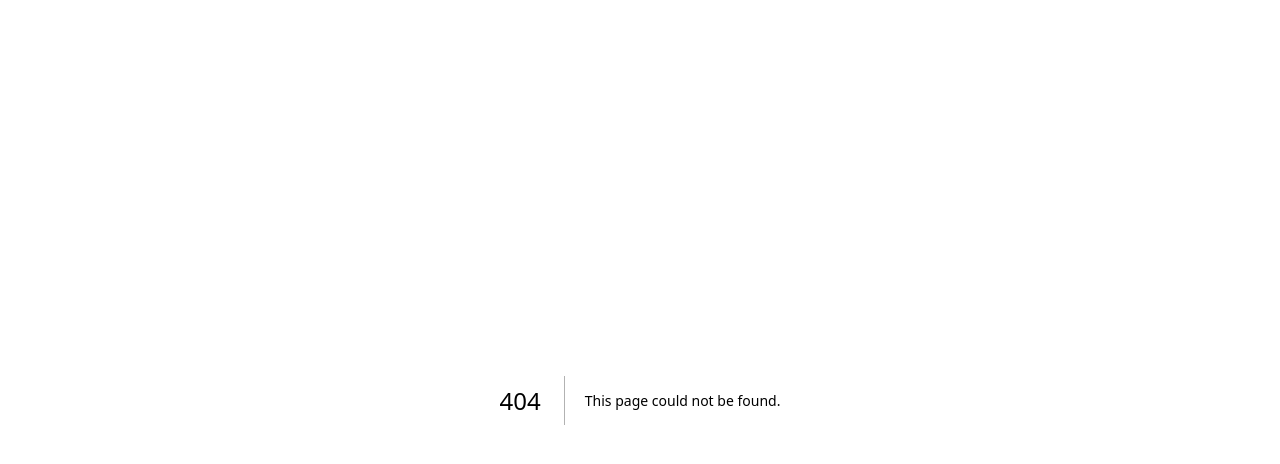
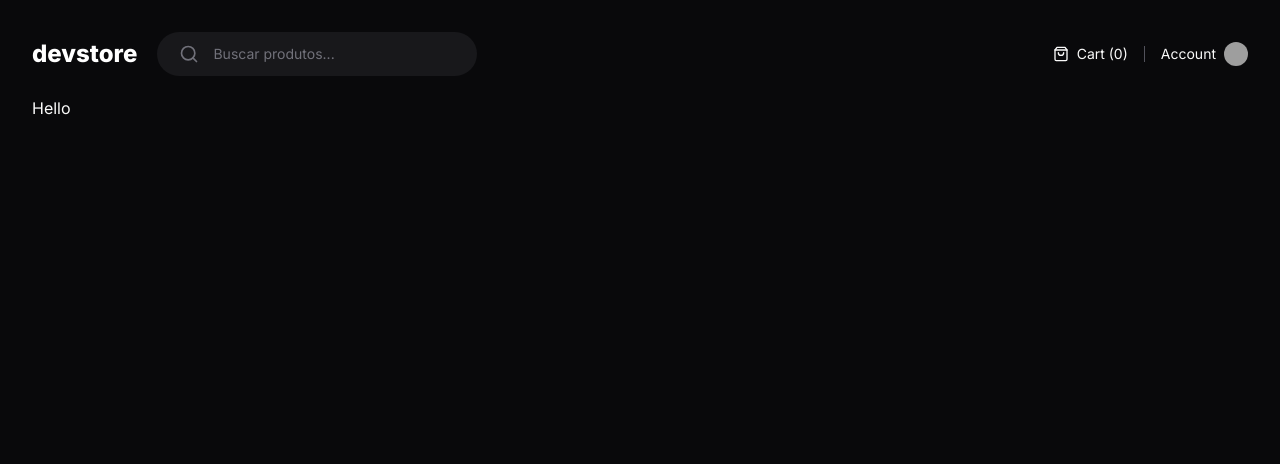
Before and after one commit to danilosalvador/devstore-web, a Next.js app: page /search in a window 1280 px wide. Before the commit this address had no page. Shown: the top 464 px of the page. Built offline with nearby package versions, Linux system fonts and the light colour scheme; grey boxes are pictures that could not be loaded.

Commit message:
Componente: Header

```diff
--- a/next.config.ts
+++ b/next.config.ts
@@ -5,6 +5,9 @@
     eslint: {
         ignoreDuringBuilds: true,
     },
+    images: {
+        domains: ['github.com'],
+    },
 }
 
 export default nextConfig
--- a/package.json
+++ b/package.json
@@ -9,6 +9,7 @@
         "lint": "biome check ."
     },
     "dependencies": {
+        "lucide-react": "^0.468.0",
         "next": "15.0.4",
         "react": "^19.0.0",
         "react-dom": "^19.0.0"
--- /dev/null
+++ b/src/app/(store)/(home)/loading.tsx
@@ -0,0 +1,7 @@
+export default function HomeLoading() {
+    return (
+        <div>
+            Loading
+        </div>
+    )
+}
--- /dev/null
+++ b/src/app/(store)/(home)/page.tsx
@@ -0,0 +1,7 @@
+export default async function Home() {
+    await new Promise((resolve) => setTimeout(resolve, 2000))
+
+    return (
+        <h1>Hello World</h1>
+    )
+}
--- /dev/null
+++ b/src/app/(store)/layout.tsx
@@ -0,0 +1,11 @@
+import { Header } from "@/components/header";
+import type { ReactNode } from "react";
+
+export default function SoreLayout({ children }: { children: ReactNode }) {
+    return (
+        <div className="min-h-screen w-full max-w-[1600px] mx-auto grid grid-rows-[min-content_max-content] gap-5 p-8">
+            <Header />
+            {children}
+        </div>
+    )
+}
--- /dev/null
+++ b/src/app/(store)/search/loading.tsx
@@ -0,0 +1,7 @@
+export default function HomeLoading() {
+    return (
+        <div>
+            Loading Search
+        </div>
+    )
+}
--- /dev/null
+++ b/src/app/(store)/search/page.tsx
@@ -0,0 +1,7 @@
+export default async function Search() {
+    await new Promise((resolve) => setTimeout(resolve, 2000))
+
+    return (
+        <h1>Hello</h1>
+    )
+}
--- a/src/app/layout.tsx
+++ b/src/app/layout.tsx
@@ -19,8 +19,8 @@
     children: React.ReactNode;
 }>) {
     return (
-        <html lang="pt-BR" className={`${inter.variable} antialiased`}>
-            <body>
+        <html lang="pt-BR" className={`${inter.variable}`}>
+            <body className="bg-zinc-950 text-zinc-50 antialiased">
                 {children}
             </body>
         </html>
--- a/src/app/page.tsx
+++ /dev/null
@@ -1,5 +0,0 @@
-export default function Home() {
-    return (
-        <h1>Hello World</h1>
-    )
-}
--- /dev/null
+++ b/src/components/header.tsx
@@ -0,0 +1,41 @@
+import Link from "next/link";
+import Image from "next/image";
+
+import { Search, ShoppingBag } from 'lucide-react'
+
+export function Header() {
+    return (
+        <div className="flex items-center justify-between">
+            <div className="flex items-center gap-5">
+                <Link href="/" className="text-2xl font-extrabold text-white">
+                    devstore
+                </Link>
+
+                <form className="flex w-[320px] items-center gap-3 rounded-full bg-zinc-900 px-5 py-3 ring-zinc-700">
+                    <Search className="w5 h-5 text-zinc-500" />
+
+                    <input type="text" placeholder="Buscar produtos..." className="flex-1 bg-transparent text-sm outline-none placeholder:text-zinc-500" />
+                </form>
+            </div>
+            <div className="flex items-center gap-4">
+                <div className="flex items-center gap-2">
+                    <ShoppingBag className="w-4 h-4" />
+                    <span className="text-sm">Cart (0)</span>
+                </div>
+
+                <div className="w-px h-4 bg-zinc-600" />
+
+                <Link href="/" className="flex items-center gap-2 hover:underline">
+                    <span className="text-sm">Account</span>
+                    <Image
+                        width={24}
+                        height={24}
+                        alt=""
+                        src="https://github.com/danilosalvador.png"
+                        className="w-6 h-6 rounded-full"
+                    />
+                </Link>
+            </div>
+        </div>
+    )
+}
```
Also changed, not shown: 1 other file (tests, documents, lock files or other folders).
